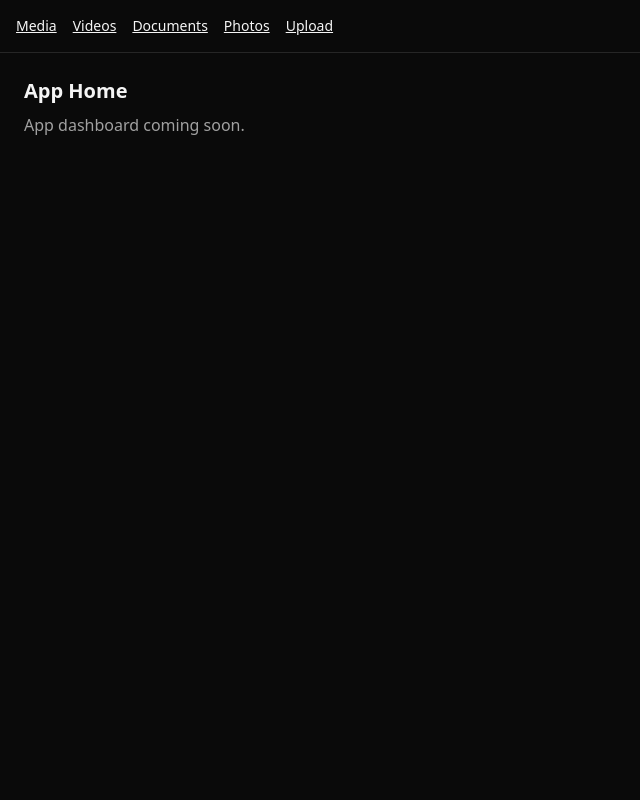
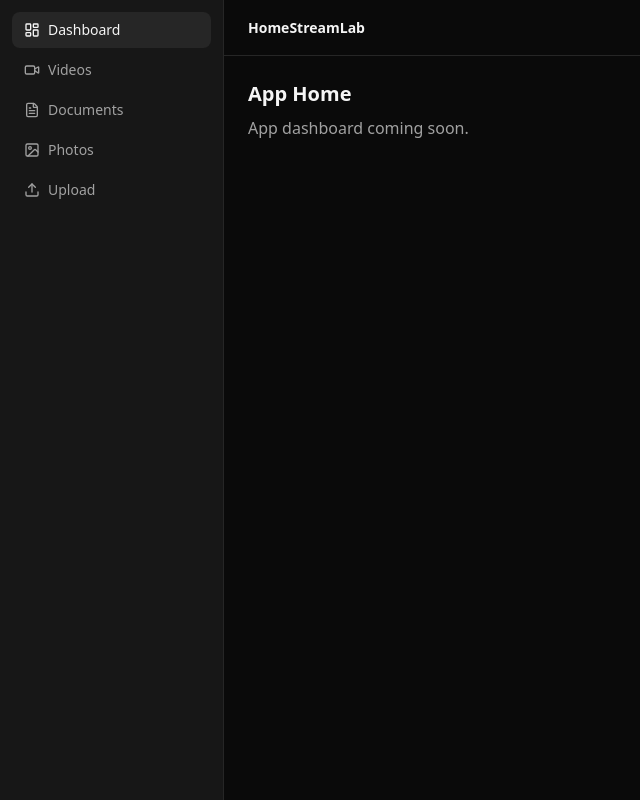
Before and after one commit to AldrionDev/homestreamlab, a React (Vite) app in the folder frontend/: page /app in a window 1280 px wide. Shown: the whole page, without its empty margins (0-640 px from the left). Built offline with nearby package versions, Linux system fonts and the light colour scheme.

Commit message:
feat(frontend): add basic app layout

```diff
--- /dev/null
+++ b/frontend/src/components/app/AppSidebar.tsx
@@ -0,0 +1,45 @@
+import { NavLink } from "react-router"
+import {
+  FileText,
+  Image,
+  LayoutDashboard,
+  Upload,
+  Video,
+} from "lucide-react"
+
+import { cn } from "@/lib/utils"
+
+const navItems = [
+  { to: "/app", label: "Dashboard", icon: LayoutDashboard, end: true },
+  { to: "/app/videos", label: "Videos", icon: Video },
+  { to: "/app/documents", label: "Documents", icon: FileText },
+  { to: "/app/photos", label: "Photos", icon: Image },
+  { to: "/app/upload", label: "Upload", icon: Upload },
+]
+
+function AppSidebar() {
+  return (
+    <aside className="flex h-screen w-56 shrink-0 flex-col border-r border-neutral-800 bg-neutral-900">
+      <nav className="flex flex-col gap-1 p-3">
+        {navItems.map((item) => (
+          <NavLink
+            key={item.to}
+            to={item.to}
+            end={item.end}
+            className={({ isActive }) =>
+              cn(
+                "flex items-center gap-2 rounded-md px-3 py-2 text-sm font-medium text-neutral-400 transition-colors hover:bg-neutral-800 hover:text-neutral-100",
+                isActive && "bg-neutral-800 text-neutral-100"
+              )
+            }
+          >
+            <item.icon className="size-4" />
+            {item.label}
+          </NavLink>
+        ))}
+      </nav>
+    </aside>
+  )
+}
+
+export default AppSidebar
--- /dev/null
+++ b/frontend/src/components/app/AppTopbar.tsx
@@ -0,0 +1,11 @@
+function AppTopbar() {
+  return (
+    <header className="flex h-14 shrink-0 items-center border-b border-neutral-800 px-6">
+      <span className="text-sm font-semibold text-neutral-100">
+        HomeStreamLab
+      </span>
+    </header>
+  )
+}
+
+export default AppTopbar
--- a/frontend/src/pages/app/AppLayout.tsx
+++ b/frontend/src/pages/app/AppLayout.tsx
@@ -1,26 +1,18 @@
-import { Link, Outlet } from "react-router"
+import { Outlet } from "react-router"
 
-const navItems = [
-  { to: "/app/media", label: "Media" },
-  { to: "/app/videos", label: "Videos" },
-  { to: "/app/documents", label: "Documents" },
-  { to: "/app/photos", label: "Photos" },
-  { to: "/app/upload", label: "Upload" },
-]
+import AppSidebar from "@/components/app/AppSidebar"
+import AppTopbar from "@/components/app/AppTopbar"
 
 function AppLayout() {
   return (
-    <div className="min-h-screen">
-      <nav className="flex gap-4 border-b border-neutral-800 p-4">
-        {navItems.map((item) => (
-          <Link key={item.to} to={item.to} className="text-sm underline">
-            {item.label}
-          </Link>
-        ))}
-      </nav>
-      <main className="p-6">
-        <Outlet />
-      </main>
+    <div className="flex min-h-screen bg-neutral-950 text-neutral-100">
+      <AppSidebar />
+      <div className="flex min-w-0 flex-1 flex-col">
+        <AppTopbar />
+        <main className="flex-1 overflow-y-auto p-6">
+          <Outlet />
+        </main>
+      </div>
     </div>
   )
 }
```
